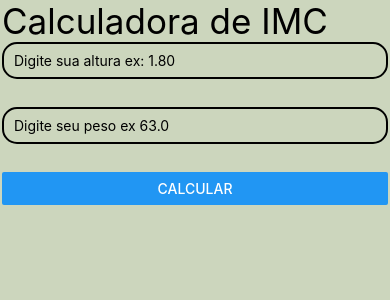
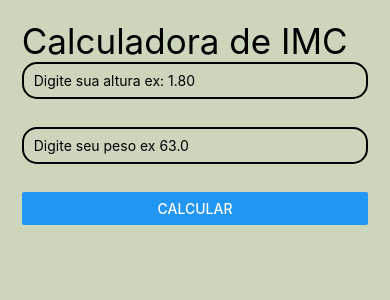
Before and after one commit to dejair8005/IMC, a React Native app: screen / in a window 390 px wide. Shown: the top 300 px of the page. Built offline with nearby package versions, Linux system fonts and the light colour scheme.

Commit message:
correção do estilo

```diff
--- a/src/componentes/Estilos.js
+++ b/src/componentes/Estilos.js
@@ -6,6 +6,7 @@ export default StyleSheet.create({
         backgroundColor: '#ccd6bd',
         alignItems: 'center',
         justifyContent: 'flex-start',
+        padding: 20,
 
     },
     title: {
```
